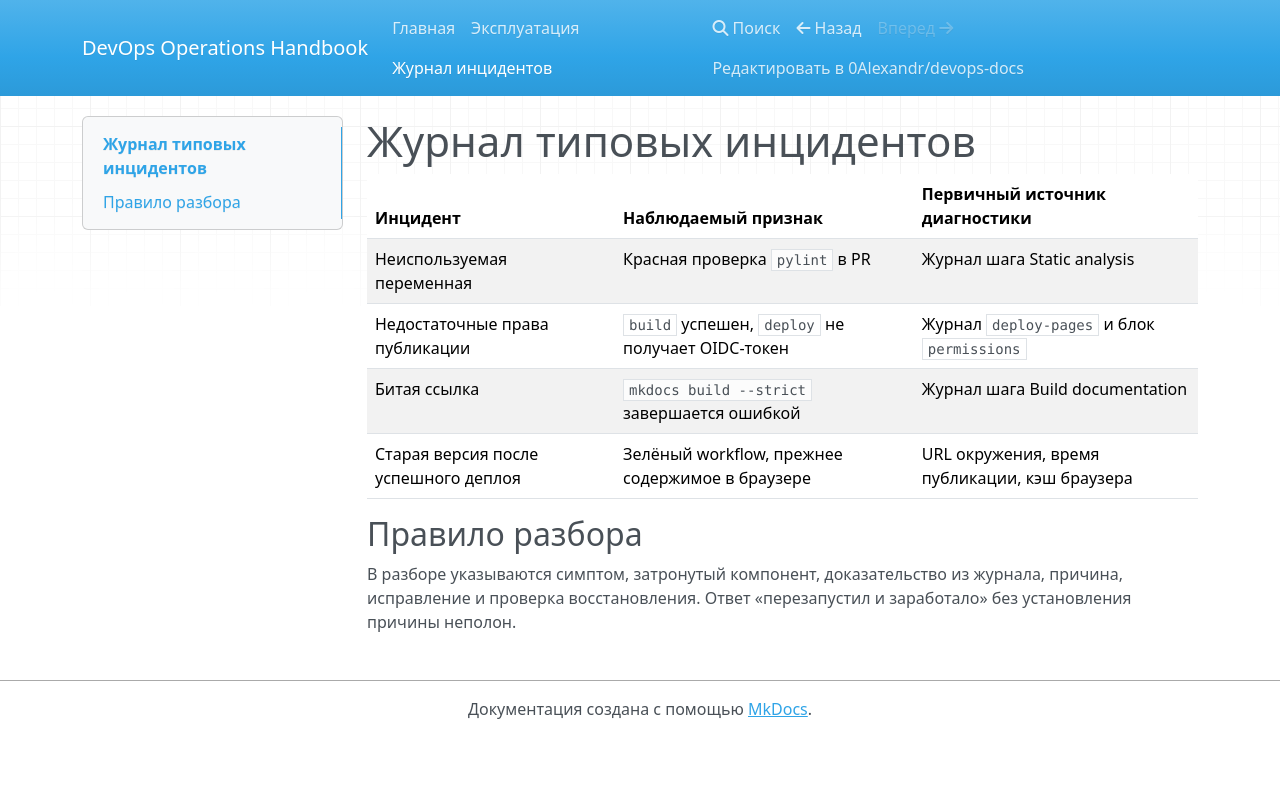
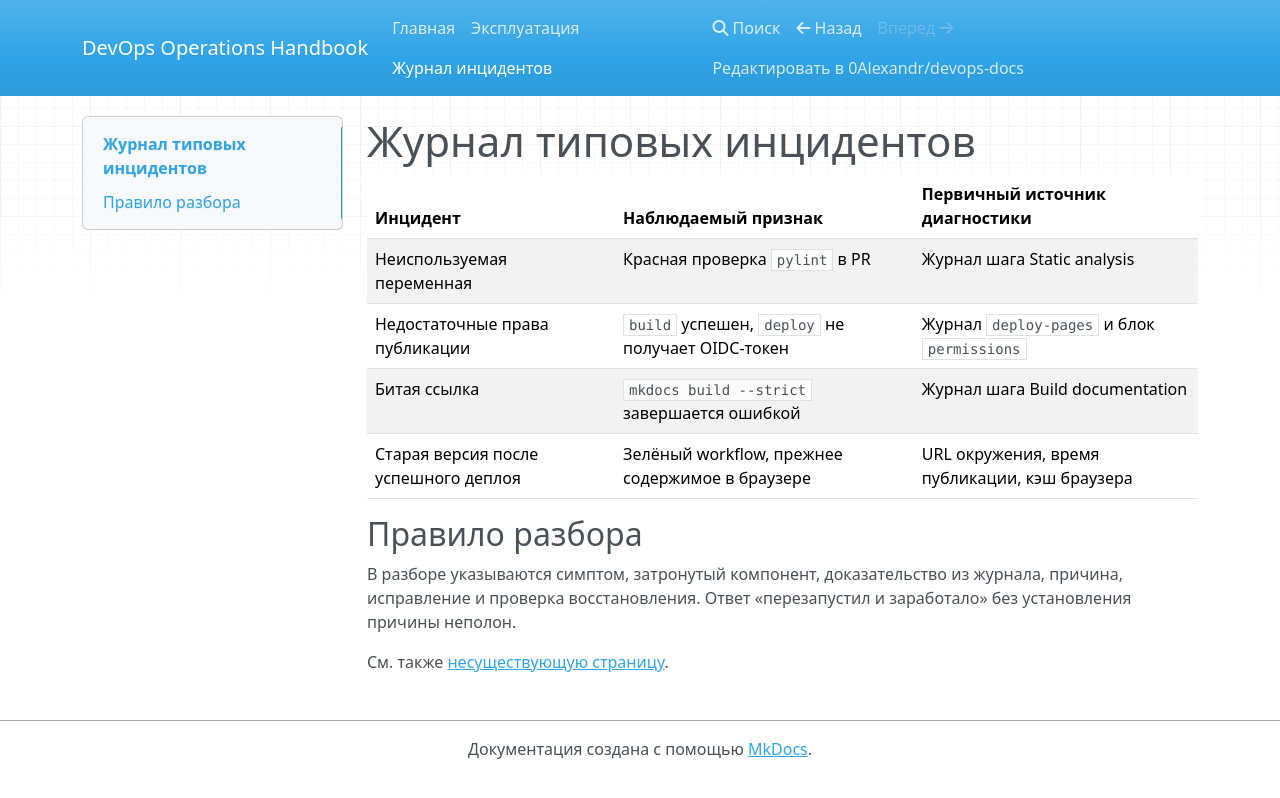
Before and after one commit to 0Alexandr/devops-docs, an MkDocs documentation site: the page built from docs/incidents.md, in a window 1280 px wide. Shown: the top 798 px of the page. Built offline with MkDocs 1.6.1, drawn with Linux system fonts in a browser that asks for light colours; nearby versions of some CDN libraries.

Commit message:
docs: add link to missing page

```diff
--- a/docs/incidents.md
+++ b/docs/incidents.md
@@ -10,3 +10,5 @@
 ## Правило разбора
 
 В разборе указываются симптом, затронутый компонент, доказательство из журнала, причина, исправление и проверка восстановления. Ответ «перезапустил и заработало» без установления причины неполон.
+
+См. также [несуществующую страницу](missing-page.md).
```
